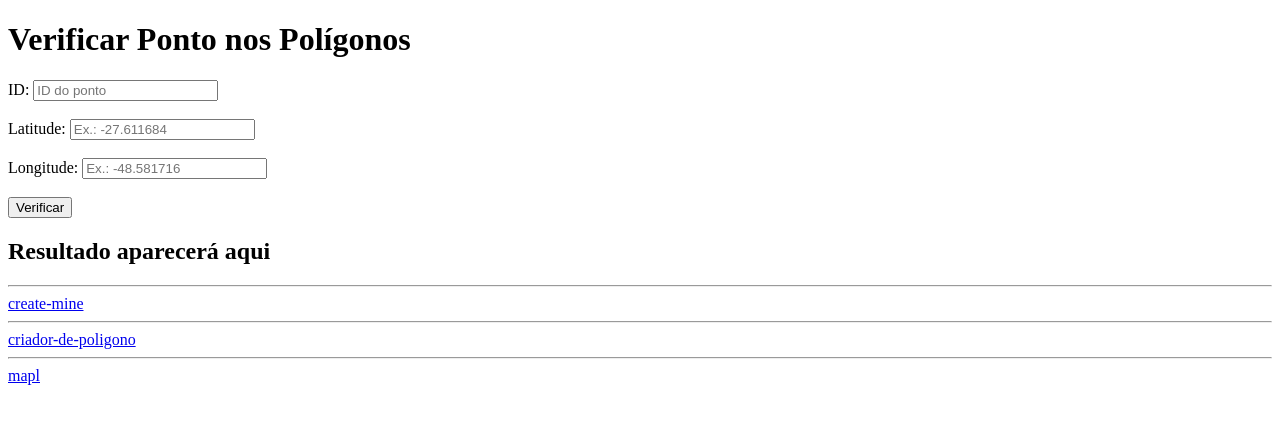
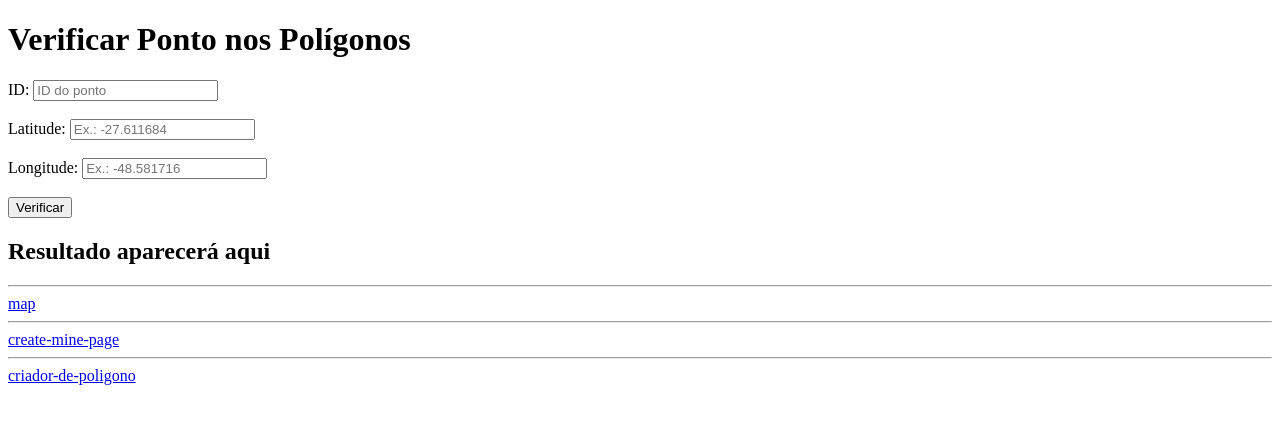
Before and after one commit to cmyk-mkt/geo-location-server, a Flask app: page / in a window 1280 px wide. Shown: the top 424 px of the page. Run offline with Flask 3, Linux system fonts and the light colour scheme.

Commit message:
Update index.html
Add links

```diff
--- a/templates/index.html
+++ b/templates/index.html
@@ -63,13 +63,13 @@
     <h2 id="resultado">Resultado aparecerá aqui</h2>
 
     <hr>
-    <a href="create-mine.html"> create-mine </a>
+    <a href="/map"> map </a>
 
     <hr>
-    <a href="criador-de-poligono.html"> criador-de-poligono </a>
+    <a href="/create-mine-page"> create-mine-page </a>
 
     <hr>
-    <a href="map.html"> mapl </a>
+    <a href="/criador-de-poligono"> criador-de-poligono </a>
 
 </body>
 </html>
```
